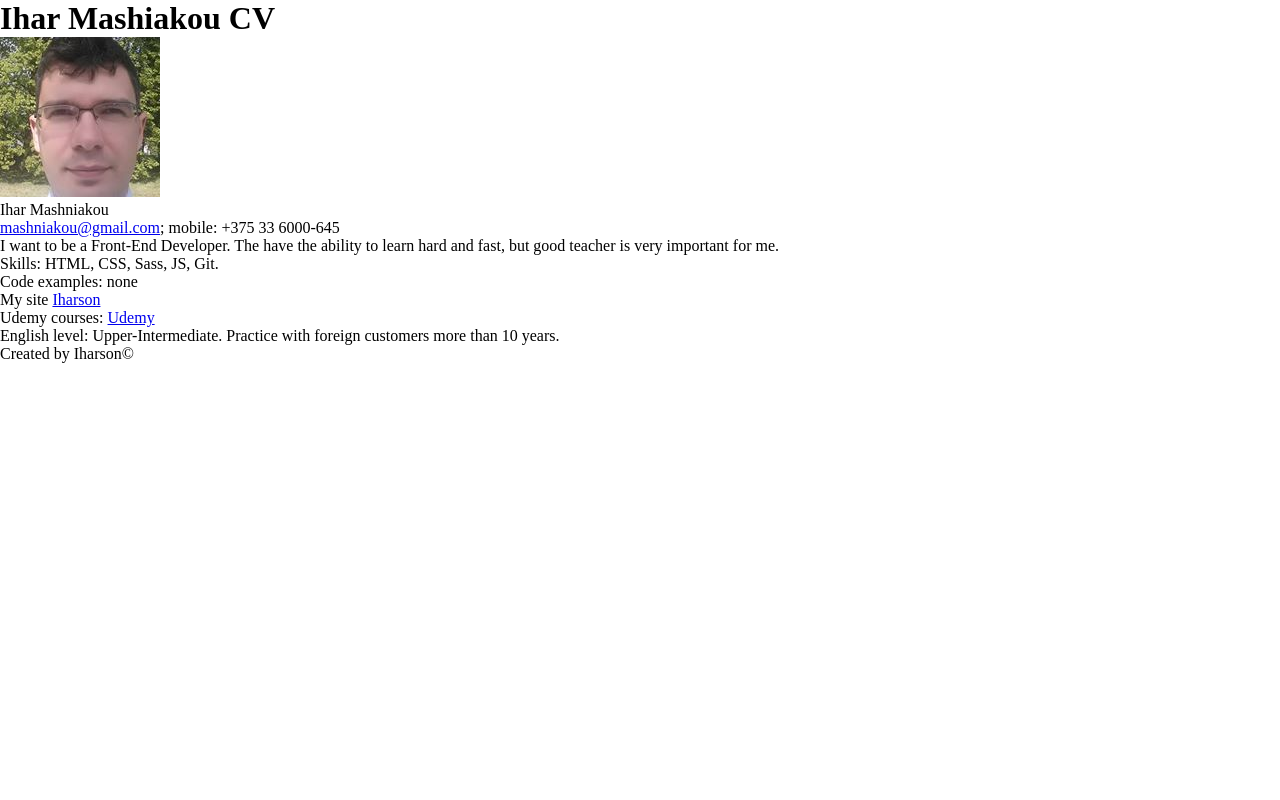
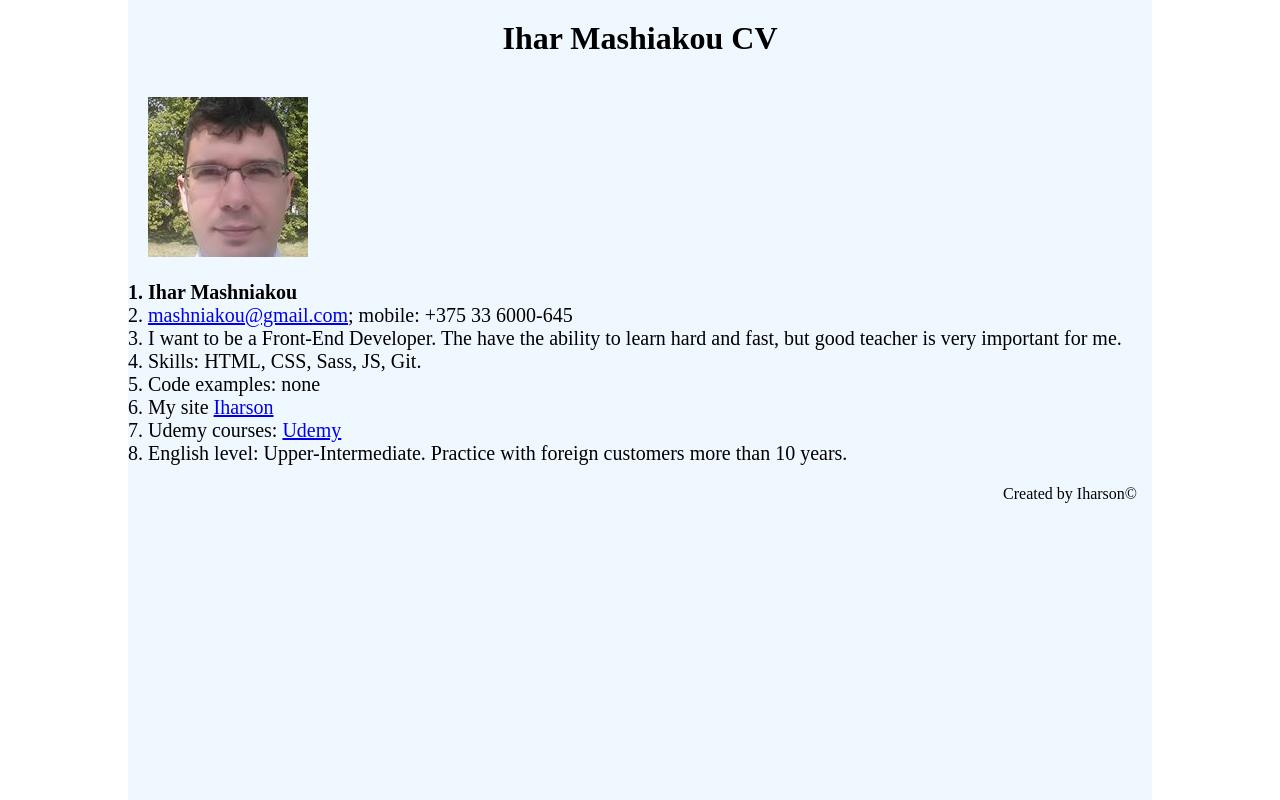
Before and after one commit to Iharson/rsschool-cv, a plain HTML site: page index.html in a window 1280 px wide. Drawn offline with Linux system fonts and the light colour scheme.

Commit message:
make style in style.css

```diff
--- a/style.css
+++ b/style.css
@@ -5,4 +5,41 @@
 
 .wrapper {
     width: 1024px;
+    height: 100vh;
+    margin: 0 auto;
+    background-color: aliceblue;
 }
+main {
+    overflow: hidden;
+}
+h1 {
+    text-align: center;
+    padding: 20px 0;
+}
+
+img {
+    padding: 20px;
+}
+
+ol {
+    font-size: 20px;
+    font-family: "Times New Roman", Tahoma, sans-serif;
+}
+
+li {
+    list-style-position:inside;
+}
+
+li:first-child {
+    font-weight: bold;
+}
+
+footer {
+    margin: 20px 0 10px 0;
+}
+
+footer p {
+    text-align: right;
+    margin-right: 15px;
+    font-size: 16px;
+}
```
